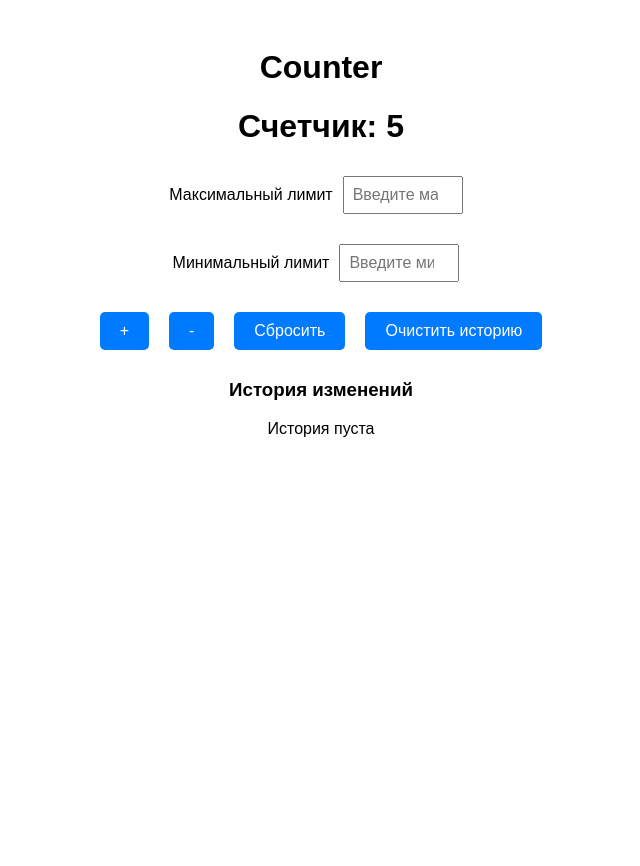
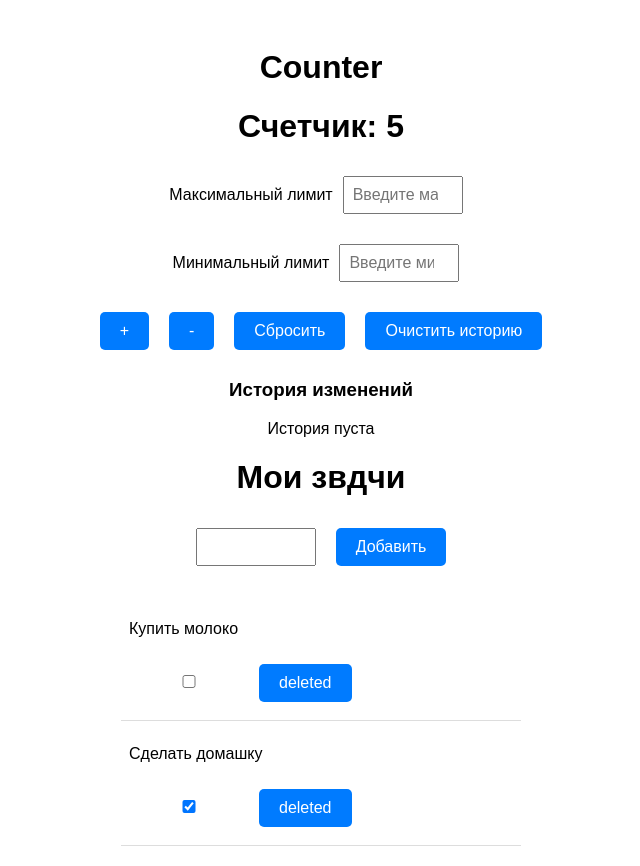
Before and after one commit to RaiderFZ/PracticTS, a React (Vite) app: page / in a window 1280 px wide. Shown: the top 866 px of the page, without its empty margins (319-959 px from the left). Before the commit the page ends 800 px from the top, so only its background shows below. Built offline with nearby package versions, Linux system fonts and the light colour scheme.

Commit message:
Add new Component - TodoList

```diff
--- a/src/App.tsx
+++ b/src/App.tsx
@@ -1,13 +1,24 @@
-import React, { useState } from 'react'
+import React from 'react'
 
 import Counter from './Counter';
+import TodoList from './TodoList';
+
+import type { Task } from './TodoList';
 import './App.css'
 
 const App: React.FC = () => {
+  const defaultTask: Task[] = [
+    { id: 1, text: "Купить молоко", completed: false },
+    { id: 2, text: "Сделать домашку", completed: true },
+  ]
   return (
     <div>
       <h1>Counter</h1>
       <Counter initialCount={5}/>
+
+      <div>
+        <TodoList title="Мои звдчи" defaultTask={defaultTask}/>
+      </div>
     </div>
   )
 }
--- /dev/null
+++ b/src/TodoList.tsx
@@ -0,0 +1,88 @@
+import React, { useState } from "react";
+
+import './App.css'
+
+interface PropsTask {
+    title: string;
+    defaultTask?: Task[];
+}
+
+export interface Task {
+    id: number;
+    text: string;
+    completed: boolean;
+}
+
+const initilisation = (defTask: Task[] | undefined): Task[] => {
+    if(defTask) {
+        return defTask
+    } else {
+        return []
+    }
+}
+
+const TodoList: React.FC<PropsTask> = ({title, defaultTask}) => {
+    const [task, setTask] = useState<Task[]>(initilisation(defaultTask))
+    const [textTitle, setTextTitle] = useState('')
+
+    const handleText = (event: React.ChangeEvent<HTMLInputElement>) => {
+        setTextTitle(event.target.value)
+    }
+
+    const addNewTask = (): void => {
+        const newTask: Task = {
+            id: Date.now(),
+            text:textTitle,
+            completed: false,
+        }
+        setTask([...task, newTask])
+        setTextTitle('')
+    }
+
+    const changeCompleted = (id: number): void => {
+        setTask(
+            task.map(item => {
+                if(item.id === id) {
+                    return {...item, completed: !item.completed}
+                } else {
+                    return item
+                }
+            })
+        )
+    }
+
+    const deleteTask = (id: number): void => {
+        setTask(
+            task.filter(item => {
+                return item.id !== id
+            })
+        )
+    }
+    return (
+        <div>
+            <h1>{title}</h1>
+            <input
+                type="text"
+                value={textTitle}
+                onChange={handleText}
+            />
+            <button onClick={addNewTask}>Добавить</button>
+            <div>
+                {task.length === 0 ? (<p>'Нет задач'</p>) : (
+                    <ul>
+                        {task.map(item => (
+                            <li key={item.id}>
+                                <p>{item.text}</p>
+                                <input type="checkbox" checked={item.completed} onChange={() => changeCompleted(item.id)}/>
+                                <button onClick={() => deleteTask(item.id)}>deleted</button>
+                            </li>
+                        ))}
+                </ul>
+                )}
+
+            </div>
+        </div>
+    )
+}
+
+export default TodoList;
```
